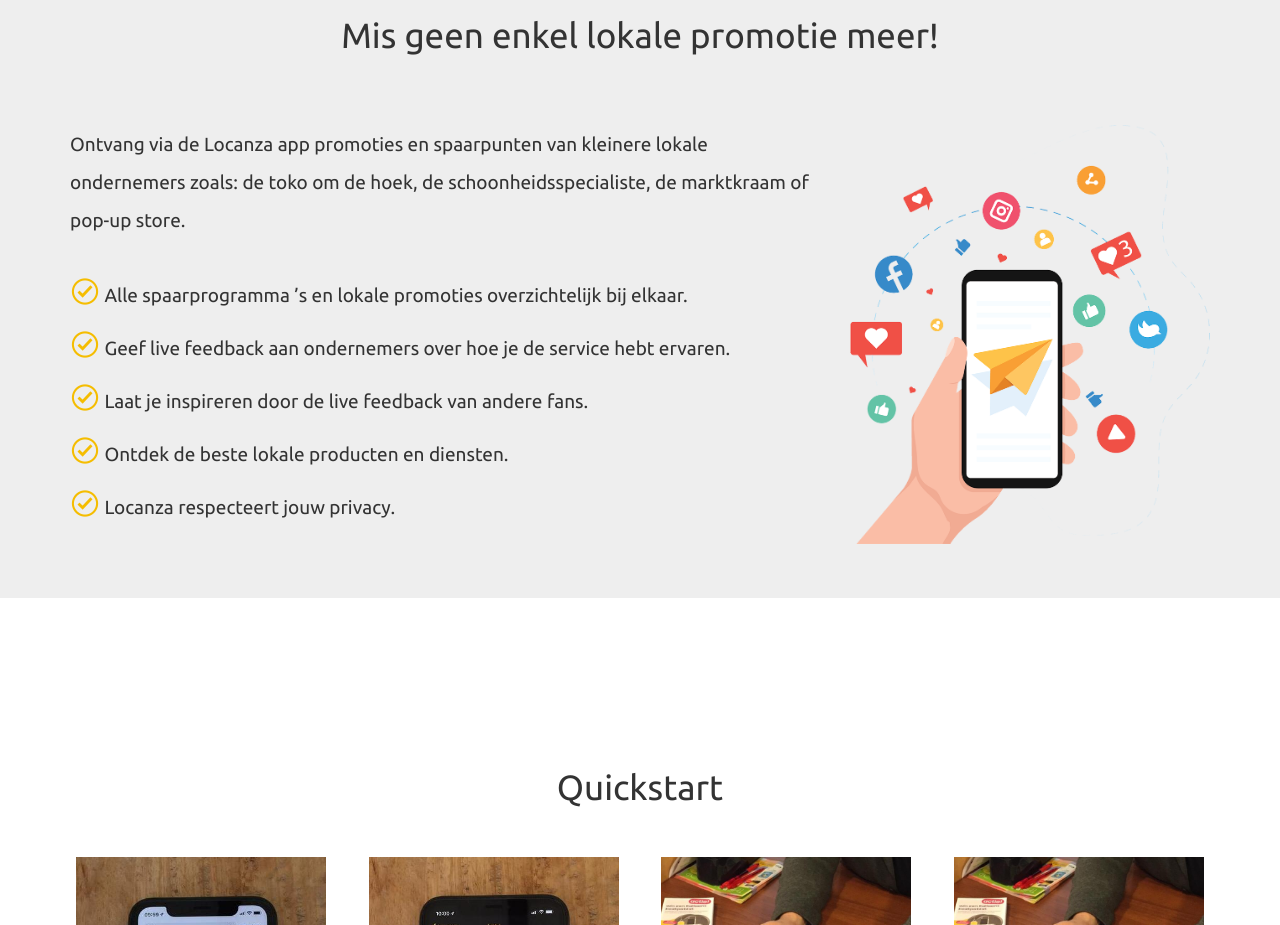
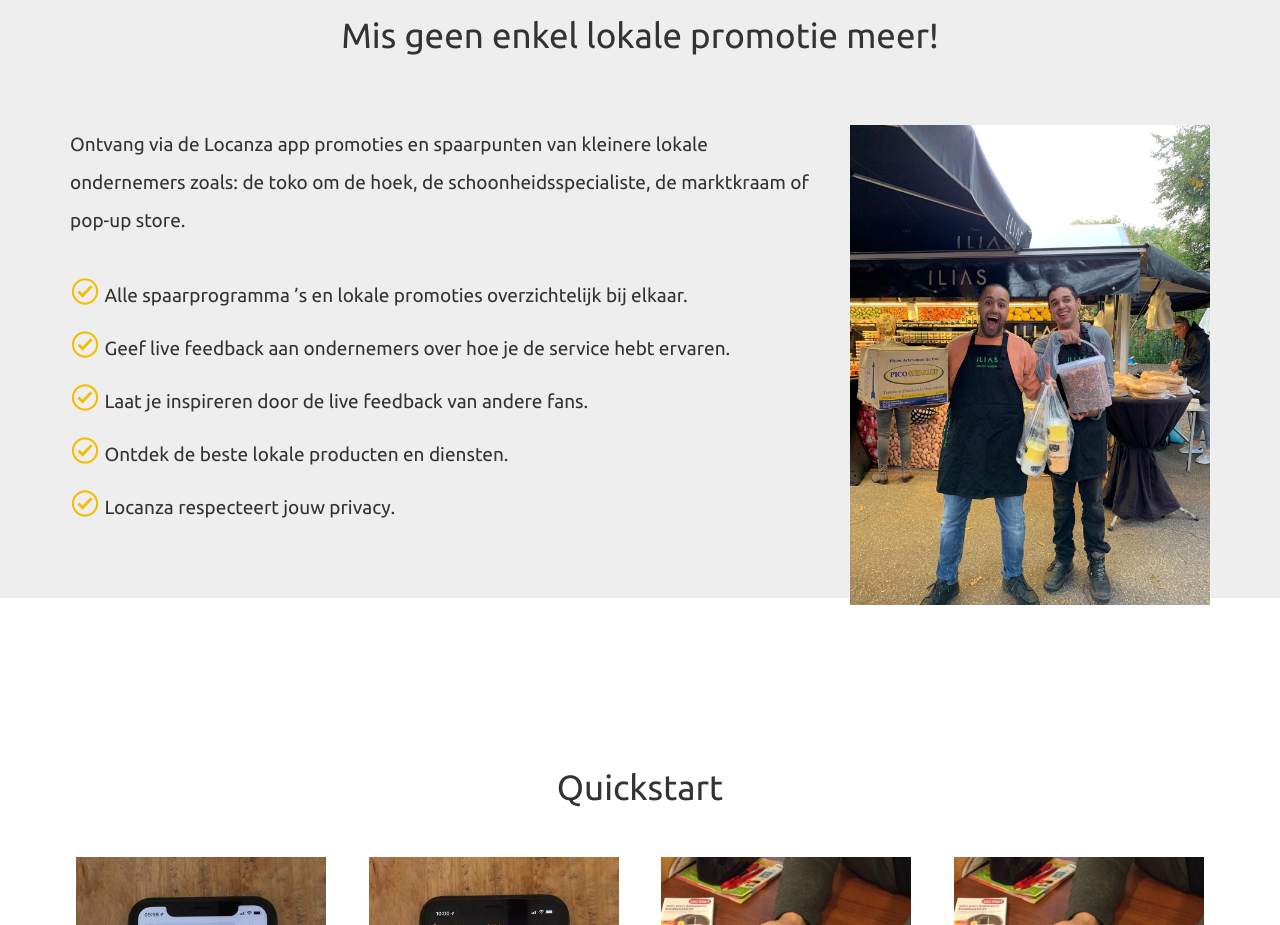
Before and after one commit to scoop70/c0nsumnet, a plain HTML site: page index.html in a window 1280 px wide. Shown: the part 842-1767 px from the top of the page. Drawn offline with nearby package versions, Linux system fonts and the light colour scheme; a script that the page names is missing.

Commit message:
img ilias

```diff
--- a/index.html
+++ b/index.html
@@ -94,7 +94,7 @@
                 </div>
                 </div>
                 <div class="col-md-4 aos-animate" data-aos="fade-right">
-                  <img src="./assets/hero-img.png" alt="..." class="img-fluid">
+                  <img src="./assets/ilias1.jpg" alt="..." class="img-fluid">
                 </div>
             </div>
         </div>
```
